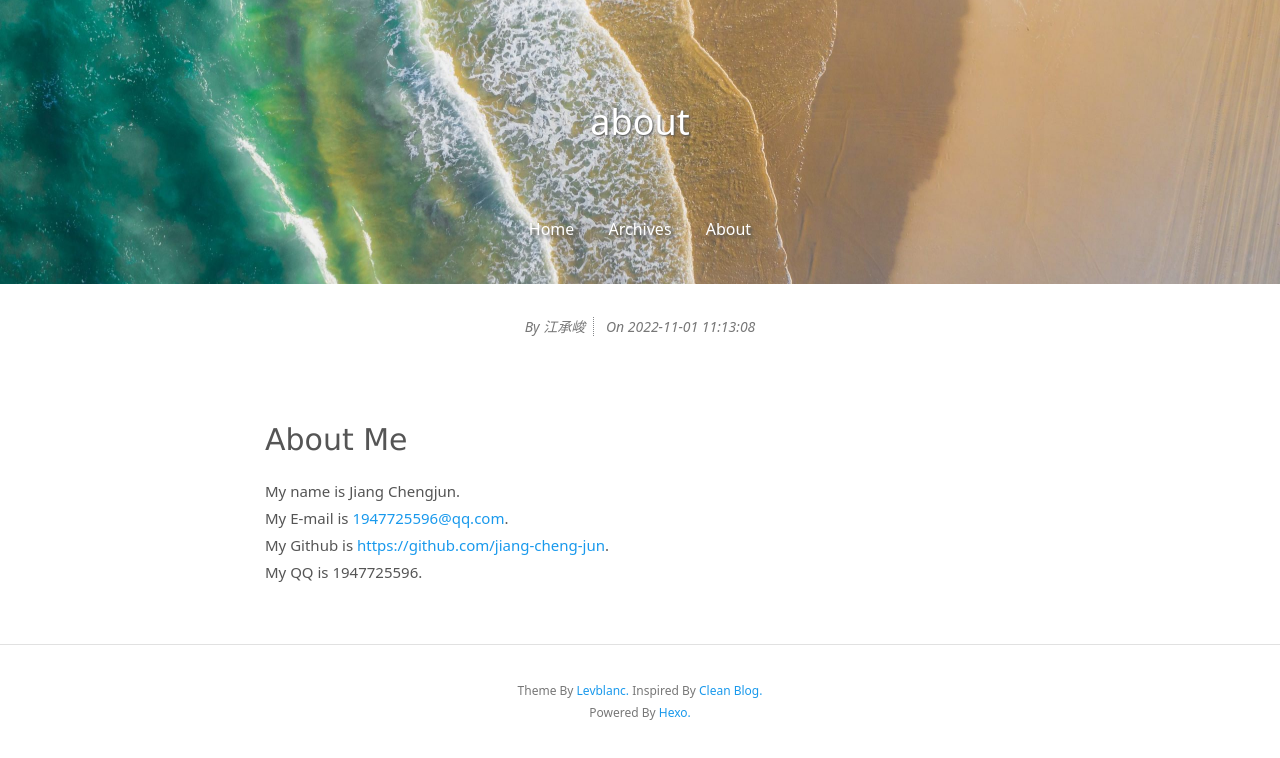
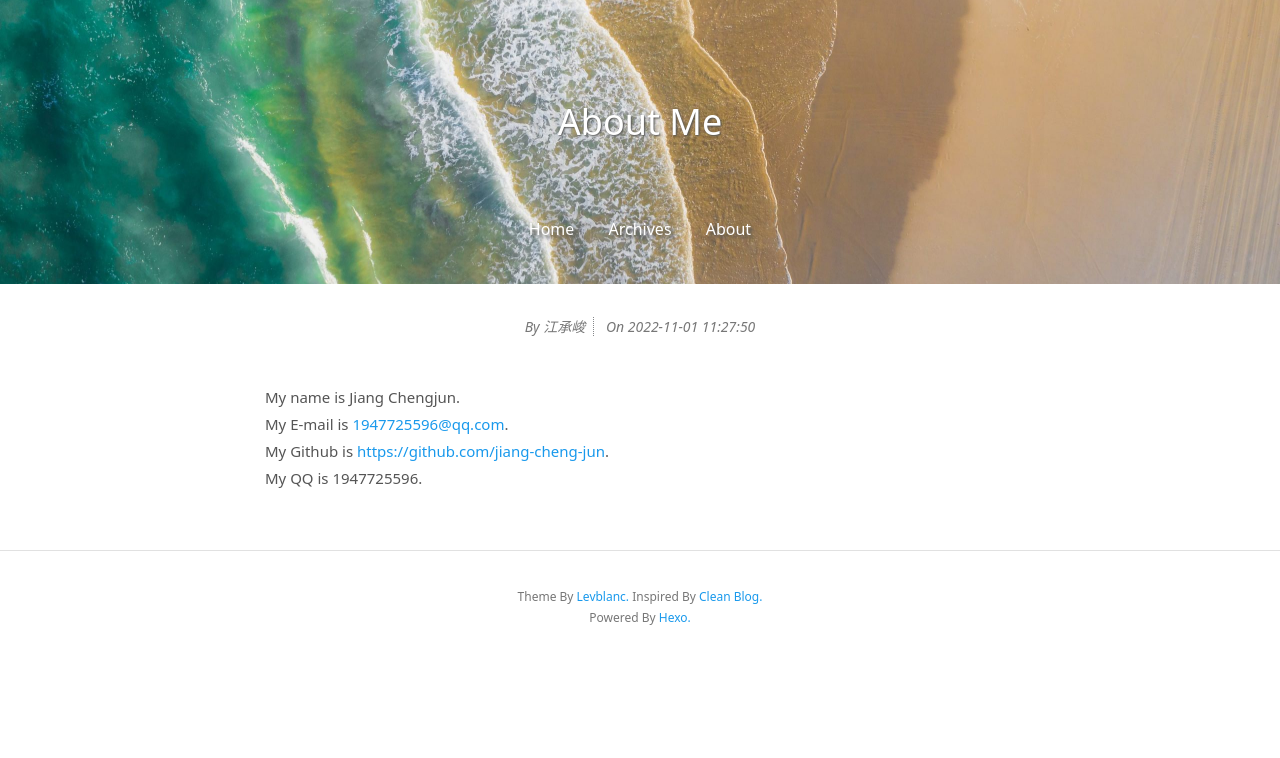
Before and after one commit to mfwq/mfwq.github.io, a plain HTML site: page about/index.html in a window 1280 px wide. Drawn offline with Linux system fonts and the light colour scheme.

Commit message:
Site updated: 2022-11-02 11:31:12

```diff
--- a/about/index.html
+++ b/about/index.html
@@ -8,7 +8,7 @@
   <meta name="description" content="">
   <meta name="author" content="江承峻">
   <!-- Open Graph Data -->
-  <meta property="og:title" content="about"/>
+  <meta property="og:title" content="About Me"/>
   <meta property="og:description" content="" />
   <meta property="og:site_name" content="江承峻的博客"/>
   <meta property="og:type" content="article" />
@@ -50,12 +50,12 @@
     <!-- Page Header -->
 
 
-<header class="site-header header-background" style="background-image: url(/img/banner.jpg)">
+<header class="site-header header-background" style="background-image: url(/images/banner.jpg)">
   <div class="container">
     <div class="row">
       <div class="col-lg-8 col-lg-offset-2 col-md-10 col-md-offset-1">
         <div class="page-title with-background-image">
-          <p class="title">about</p>
+          <p class="title">About Me</p>
           <p class="subtitle"></p>
         </div>
         <div class="site-menu with-background-image">
@@ -104,7 +104,7 @@
           <!-- Date -->
           <span class="date-time info">On
             <span class="date">2022-11-01</span>
-            <span class="time">11:13:08</span>
+            <span class="time">11:27:50</span>
           </span>
 
         </div>
@@ -112,7 +112,7 @@
 
         <!-- Post Main Content -->
         <div class="post-content">
-          <h1 id="About-Me"><a href="#About-Me" class="headerlink" title="About Me"></a>About Me</h1><p>My name is Jiang Chengjun.<br>My E-mail is <a href="mailto:&#49;&#x39;&#52;&#55;&#x37;&#50;&#x35;&#x35;&#57;&#x36;&#x40;&#113;&#x71;&#x2e;&#99;&#x6f;&#109;">&#49;&#x39;&#52;&#55;&#x37;&#50;&#x35;&#x35;&#57;&#x36;&#x40;&#113;&#x71;&#x2e;&#99;&#x6f;&#109;</a>.<br>My Github is <a target="_blank" rel="noopener" href="https://github.com/jiang-cheng-jun">https://github.com/jiang-cheng-jun</a>.<br>My QQ is 1947725596.</p>
+          <p>My name is Jiang Chengjun.<br>My E-mail is <a href="mailto:&#49;&#x39;&#x34;&#55;&#55;&#x32;&#53;&#53;&#57;&#x36;&#64;&#113;&#113;&#46;&#99;&#111;&#109;">&#49;&#x39;&#x34;&#55;&#55;&#x32;&#53;&#53;&#57;&#x36;&#64;&#113;&#113;&#46;&#99;&#111;&#109;</a>.<br>My Github is <a target="_blank" rel="noopener" href="https://github.com/jiang-cheng-jun">https://github.com/jiang-cheng-jun</a>.<br>My QQ is 1947725596.</p>
 
         </div>
       </div>
```
Also changed, not shown: 2022/11/01/hello-world/index.html (+2 -2 lines), archives/index.html (+1 -1 lines), index.html (+1 -1 lines), images/banner.jpg (renamed from img/banner.jpg).
